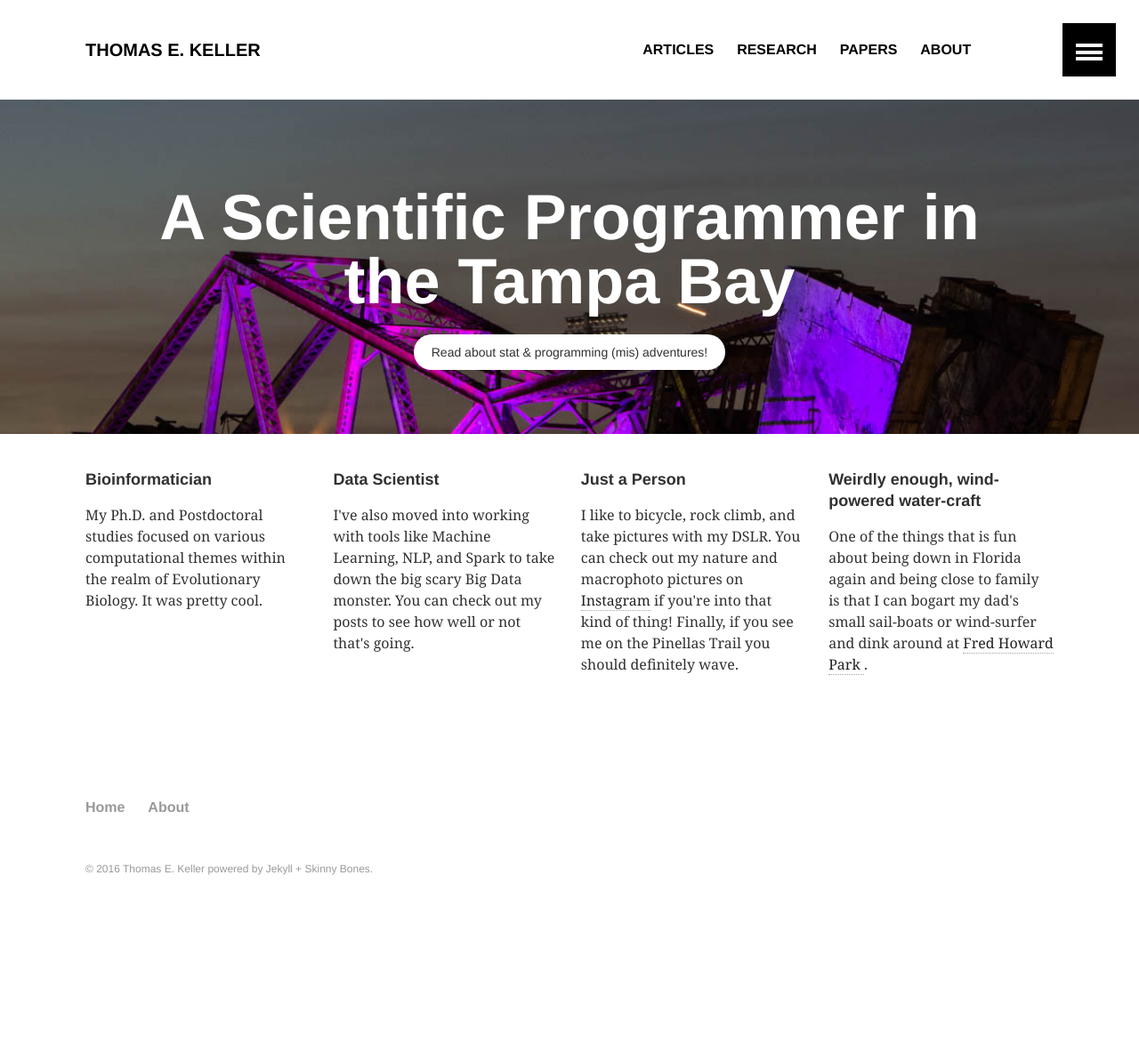
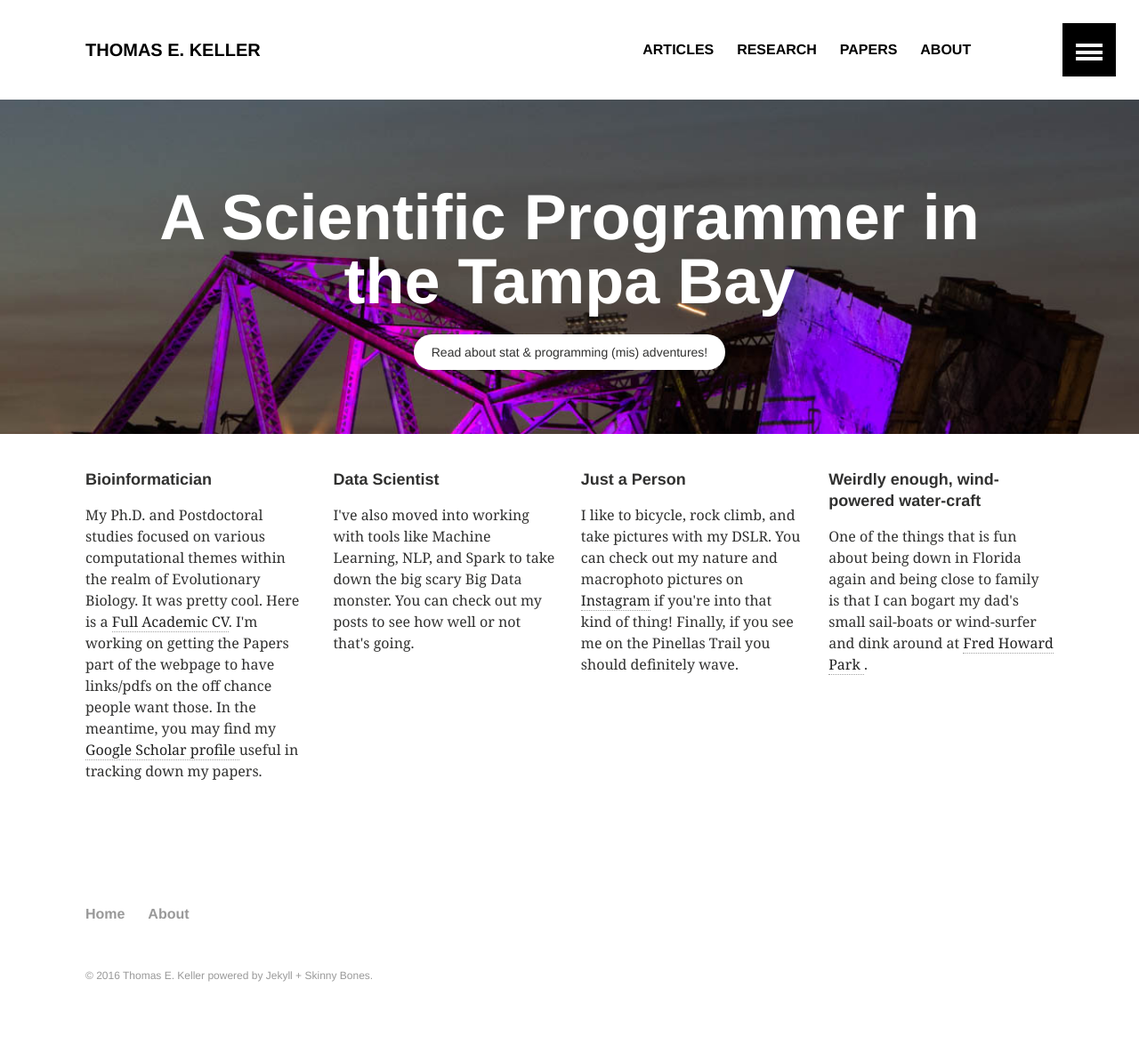
Before and after one commit to thomas-keller/thomas-keller.github.io, a Jekyll site: the page built from index.md, in a window 1280 px wide. Shown: the whole page at 89% size. Built offline with Jekyll 4.4.1, drawn with Linux system fonts in a browser that asks for light colours; before the commit the page ends 1063 px from its top, so only the background shows below that.

Commit message:
updated home

```diff
--- a/index.md
+++ b/index.md
@@ -9,7 +9,7 @@ image:
 
 <div class="tile">
   <h2 class="post-title">Bioinformatician</h2>
-  <p class="post-excerpt">My Ph.D. and Postdoctoral studies focused on various computational themes within the realm of Evolutionary Biology. It was pretty cool. </p>
+  <p class="post-excerpt">My Ph.D. and Postdoctoral studies focused on various computational themes within the realm of Evolutionary Biology. It was pretty cool. Here is a <a href="http://thomas-keller.github.io/cv_thomas_keller_050116.pdf">Full Academic CV</a>. I'm working on getting the Papers part of the webpage to have links/pdfs on the off chance people want those. In the meantime, you may find my <a href="http://scholar.google.com/citations?user=HIBfsy4AAAAJ&hl=en"> Google Scholar profile </a> useful in tracking down my papers.  </p>
 </div><!-- /.tile -->
 
 <div class="tile">
```
Also changed, not shown: images/claus_wilke.jpg (added), images/jim_bull_drawing.jpg (added), images/syi.jpg (added), 1 other file.
